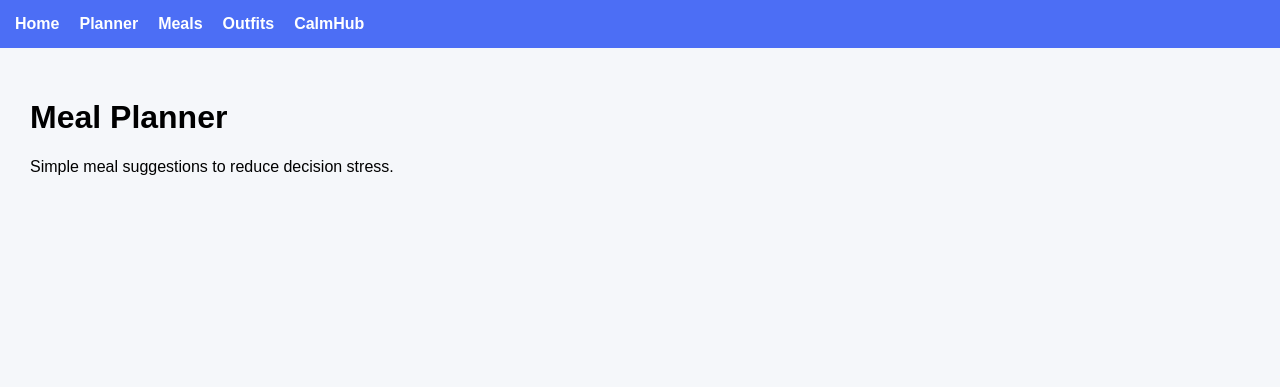
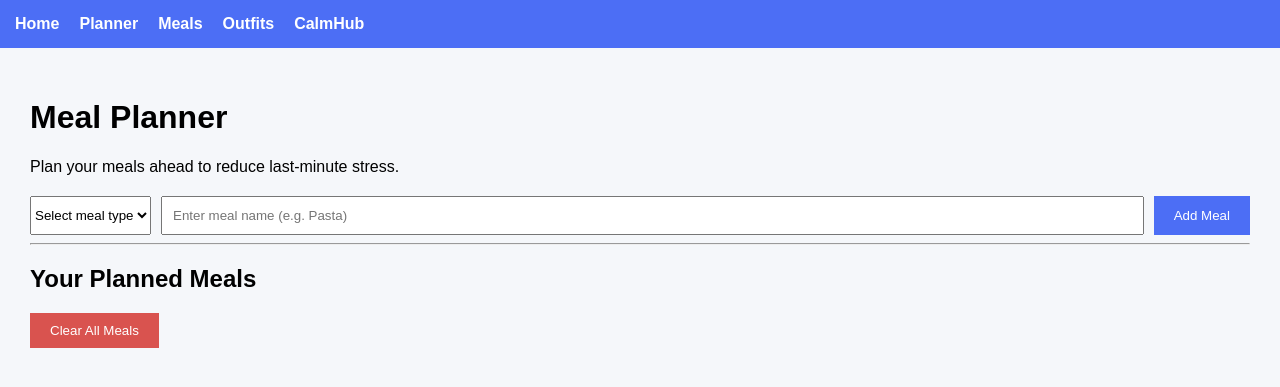
Before and after one commit to Crytearsforme/mindflow, a Flask app: page /meals in a window 1280 px wide. Shown: the top 387 px of the page. Run offline with Flask 3, Linux system fonts and the light colour scheme.

Commit message:
meals updated

```diff
--- a/app.py
+++ b/app.py
@@ -3,6 +3,7 @@ from flask import Flask, render_template, request, redirect
 app = Flask(__name__)
 
 tasks = []
+meals = []
 
 @app.route("/")
 def home():
@@ -40,9 +41,44 @@ def delete_task(index):
         tasks.pop(index)
     return redirect("/planner")
 
-@app.route("/meals")
-def meals():
-    return render_template("meals.html")
+@app.route("/meals", methods=["GET", "POST"])
+def meals_page():
+    if request.method == "POST":
+        meal_type = request.form.get("meal_type")
+        meal_name = request.form.get("meal_name")
+
+        if meal_type and meal_name:
+            meals.append({"type": meal_type, "name": meal_name})
+
+        return redirect("/meals")
+
+    grouped = {
+        "Breakfast": [],
+        "Lunch": [],
+        "Dinner": [],
+        "Snack": []
+    }
+
+    for i, meal in enumerate(meals):
+        grouped[meal["type"]].append({
+            "index": i,
+            "name": meal["name"]
+        })
+
+    return render_template("meals.html", meals_grouped=grouped)
+
+
+@app.route("/delete_meal/<int:index>", methods=["POST"])
+def delete_meal(index):
+    if 0 <= index < len(meals):
+        meals.pop(index)
+    return redirect("/meals")
+
+
+@app.route("/clear_meals", methods=["POST"])
+def clear_meals():
+    meals.clear()
+    return redirect("/meals")
 
 @app.route("/outfits")
 def outfits():
--- a/static/style.css
+++ b/static/style.css
@@ -111,3 +111,30 @@ li {
     color: #721c24;
     border: 1px solid #f5c6cb;
 }
+
+.meal-category {
+    margin-bottom: 30px;
+}
+
+.meal-category h3 {
+    margin-bottom: 10px;
+    color: #4c6ef5;
+}
+
+.category-card {
+    background: white;
+    padding: 15px;
+    border-radius: 8px;
+    box-shadow: 0 2px 4px rgba(0,0,0,0.05);
+}
+
+.meal-row {
+    display: flex;
+    justify-content: space-between;
+    padding: 10px 0;
+    border-bottom: 1px solid #eee;
+}
+
+.meal-row:last-child {
+    border-bottom: none;
+}
--- a/templates/meals.html
+++ b/templates/meals.html
@@ -2,5 +2,46 @@
 
 {% block content %}
 <h1>Meal Planner</h1>
-<p>Simple meal suggestions to reduce decision stress.</p>
+<p>Plan your meals ahead to reduce last-minute stress.</p>
+
+<form action="/meals" method="POST">
+    <select name="meal_type" required>
+        <option value="">Select meal type</option>
+        <option value="Breakfast">Breakfast</option>
+        <option value="Lunch">Lunch</option>
+        <option value="Dinner">Dinner</option>
+        <option value="Snack">Snack</option>
+    </select>
+
+    <input type="text" name="meal_name" placeholder="Enter meal name (e.g. Pasta)" required>
+
+    <button type="submit">Add Meal</button>
+</form>
+
+<hr>
+
+<h2>Your Planned Meals</h2>
+
+<form action="/clear_meals" method="POST" style="margin-bottom: 20px;">
+    <button type="submit" class="danger">Clear All Meals</button>
+</form>
+
+{% for category, items in meals_grouped.items() %}
+    {% if items %}
+        <div class="meal-category">
+            <h3>{{ category }}</h3>
+
+            <div class="category-card">
+                {% for meal in items %}
+                    <div class="meal-row">
+                        <span>{{ meal.name }}</span>
+                        <form action="/delete_meal/{{ meal.index }}" method="POST" style="display:inline;">
+                            <button type="submit" class="delete-btn">✖</button>
+                        </form>
+                    </div>
+                {% endfor %}
+            </div>
+        </div>
+    {% endif %}
+{% endfor %}
 {% endblock %}
```
